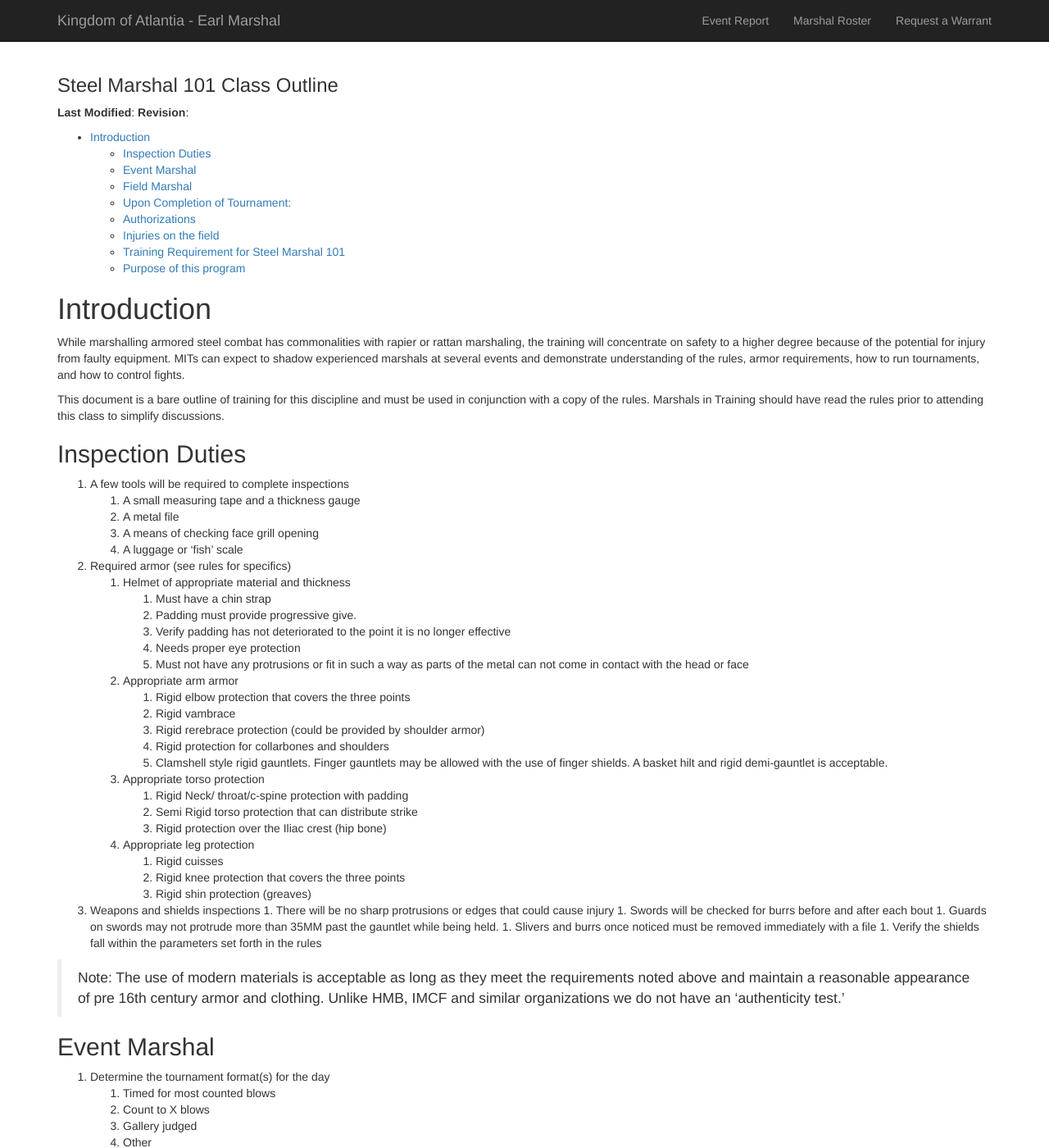
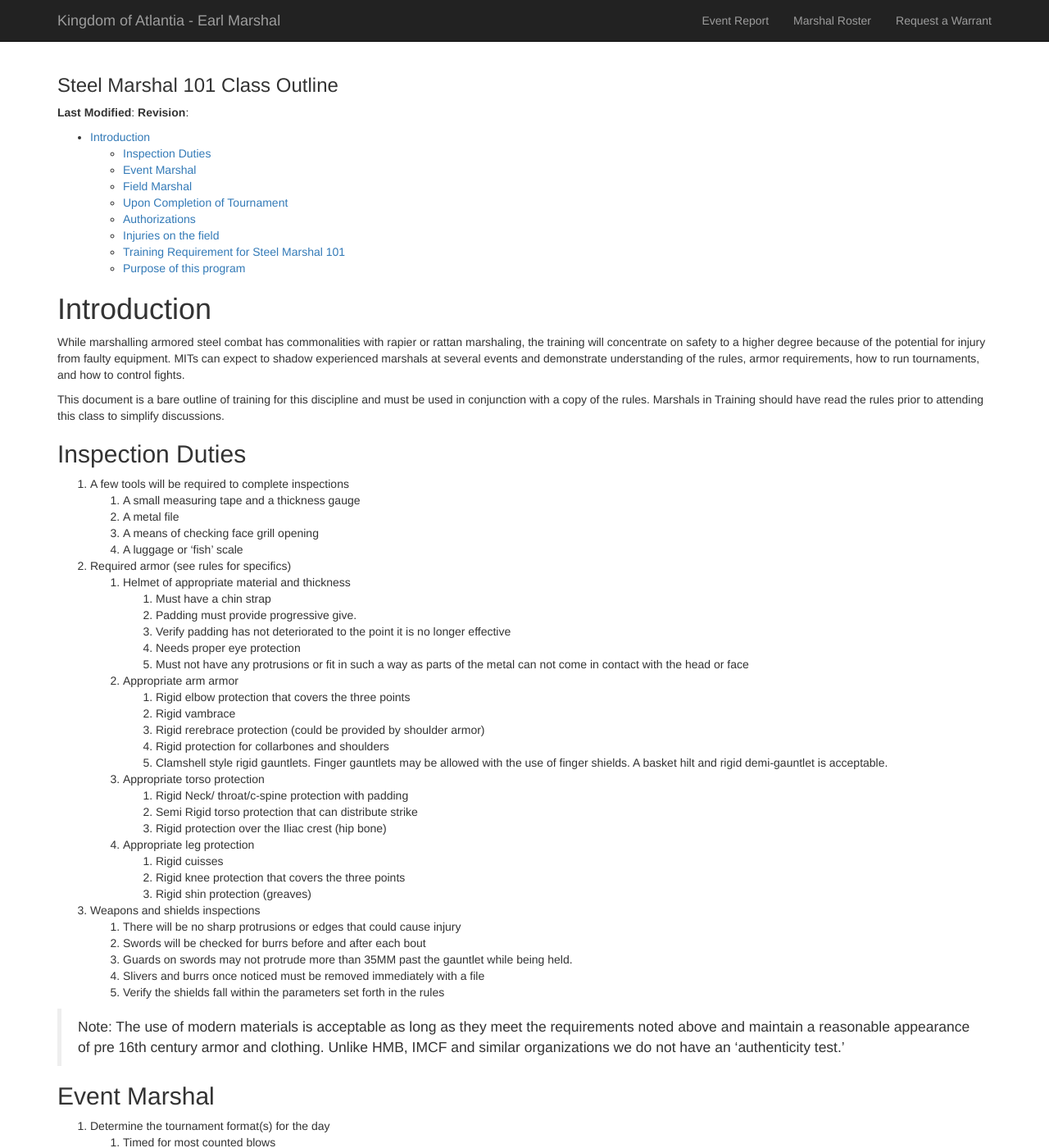
Before and after one commit to academie-de-espee/earl-marshal, a Jekyll site: the page built from training/steel-marshal.md, in a window 1280 px wide and 1400 px high. Shown: the whole window at 82% size. Built offline with Jekyll 4.4.1, drawn with Linux system fonts in a browser that asks for light colours; some of the changed text lies outside the part shown.

Commit message:
fix rendering

```diff
--- a/training/steel-marshal.md
+++ b/training/steel-marshal.md
@@ -43,11 +43,11 @@ This document is a bare outline of training for this discipline and must be used
         1. Rigid knee protection that covers the three points
         1. Rigid shin protection (greaves)
 3.  Weapons and shields inspections
-        1. There will be no sharp protrusions or edges that could cause injury
-        1. Swords will be checked for burrs before and after each bout
-        1. Guards on swords may not protrude more than 35MM past the gauntlet while being held.
-        1. Slivers and burrs once noticed must be removed immediately with a file
-        1. Verify the shields fall within the parameters set forth in the rules
+    1. There will be no sharp protrusions or edges that could cause injury
+    1. Swords will be checked for burrs before and after each bout
+    1. Guards on swords may not protrude more than 35MM past the gauntlet while being held.
+    1. Slivers and burrs once noticed must be removed immediately with a file
+    1. Verify the shields fall within the parameters set forth in the rules
 
 > Note: The use of modern materials is acceptable as long as they meet the requirements noted above and maintain a reasonable appearance of pre 16th century armor and clothing.   Unlike HMB, IMCF and similar organizations we do not have an 'authenticity test.'
 
@@ -94,7 +94,7 @@ This document is a bare outline of training for this discipline and must be used
 1. Ensure that the MOL is able to collect scores.
 > Note: As field staff is being built for this discipline, marshals may participate in the tournaments as well as marshal.  This exception will be rescinded once the available pool of marshals increases to above 15.
 
-## Upon Completion of Tournament:
+## Upon Completion of Tournament
 1. Check field for discarded armor, weapons, tools, etc.
 1. File Steel Marshal Activity report:
     1. Document any injuries
@@ -152,6 +152,7 @@ Marshals (generally speaking) are not physicians, but do have a responsibility t
         1. Memory loss of event trauma before, during, or after injury occurred
         1. Slurred/unclear speech
         1. Vomiting
+
 ## Training Requirement for Steel Marshal 101
 1. Trainees must complete a Steel Marshal 101 class.
 1. Trainees must complete an MIT experience. Trainees need to complete an observation period of at least 4 events, one of which is outside of their “region” in Atlantia, under the mentorship of an experienced steel marshal/mentor.  This period will include training in all duties required for a tournament. More experience may be required at the discretion of the training marshal/mentor, Deputy Marshal of Steel Combat or Kingdom Earl Marshal.
```
Also changed, not shown: steel-combat.md (+1 -1 lines).
